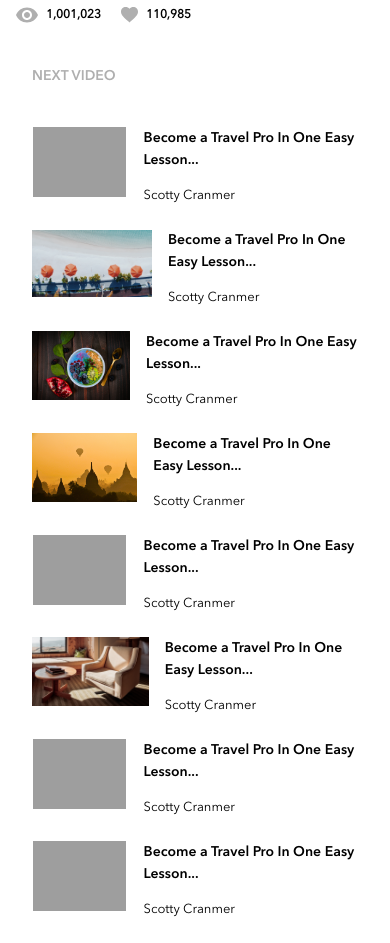
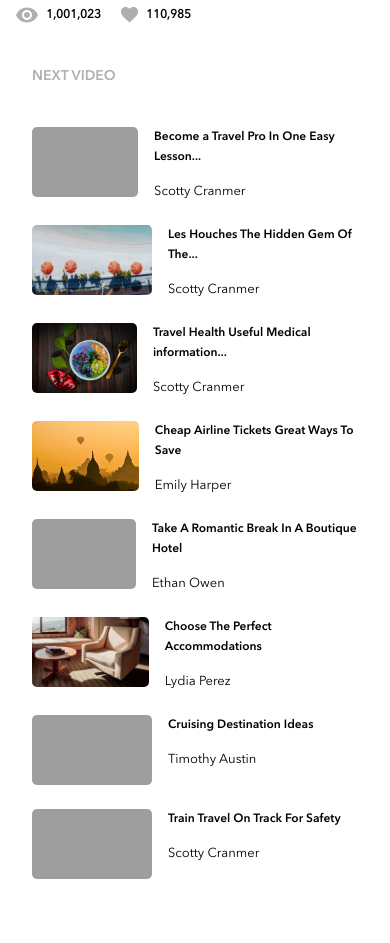
Before and after one commit to MiguelChiau/BrainFlix, a React app in the folder sprint-1/client/: page / in a window 390 px wide. Shown: the part 620-1563 px from the top of the page. After the commit the page ends 1523 px from the top, so only its background shows below. Built offline with nearby package versions, Linux system fonts and the light colour scheme.

Commit message:
next video section: mobile friendly

```diff
--- a/sprint-1/client/src/components/Aside.js
+++ b/sprint-1/client/src/components/Aside.js
@@ -14,82 +14,75 @@ function Aside() {
       <h2>NEXT VIDEO</h2>
 
       <div className="video-one">
-        <video poster={Video1} />
+        <video poster={Video1} className="video-next" />
+
         <div>
-          <p className="video-one__title">
+          <p className="video-title">
             Become a Travel Pro In One Easy Lesson...
           </p>
-          <p className="video-one__author">Scotty Cranmer </p>
+          <p className="video-author">Scotty Cranmer </p>
         </div>
       </div>
 
       <div className="video-two">
-        <video poster={Video2} />
+        <video poster={Video2} className="video-next" />
         <div>
-          <p className="video-one__title">
-            Become a Travel Pro In One Easy Lesson...
-          </p>
-          <p className="video-one__author">Scotty Cranmer </p>
+          <p className="video-title">Les Houches The Hidden Gem Of The...</p>
+          <p className="video-author">Scotty Cranmer </p>
         </div>
       </div>
 
       <div className="video-three">
-        <video poster={Video3} />
+        <video poster={Video3} className="video-next" />
         <div>
-          <p className="video-one__title">
-            Become a Travel Pro In One Easy Lesson...
+          <p className="video-title">
+            Travel Health Useful Medical information...
           </p>
-          <p className="video-one__author">Scotty Cranmer </p>
+          <p className="video-author">Scotty Cranmer </p>
         </div>
       </div>
 
       <div className="video-four">
-        <video poster={Video4} />
+        <video poster={Video4} className="video-next" />
         <div>
-          <p className="video-one__title">
-            Become a Travel Pro In One Easy Lesson...
+          <p className="video-title">
+            Cheap Airline Tickets Great Ways To Save
           </p>
-          <p className="video-one__author">Scotty Cranmer </p>
+          <p className="video-author">Emily Harper </p>
         </div>
       </div>
 
       <div className="video-five">
-        <video poster={Video5} />
+        <video poster={Video5} className="video-next" />
         <div>
-          <p className="video-one__title">
-            Become a Travel Pro In One Easy Lesson...
+          <p className="video-title">
+            Take A Romantic Break In A Boutique Hotel
           </p>
-          <p className="video-one__author">Scotty Cranmer </p>
+          <p className="video-author">Ethan Owen </p>
         </div>
       </div>
 
       <div className="video-six">
-        <video poster={Video6} />
+        <video poster={Video6} className="video-next" />
         <div>
-          <p className="video-one__title">
-            Become a Travel Pro In One Easy Lesson...
-          </p>
-          <p className="video-one__author">Scotty Cranmer </p>
+          <p className="video-title">Choose The Perfect Accommodations</p>
+          <p className="video-author">Lydia Perez</p>
         </div>
       </div>
 
       <div className="video-seven">
-        <video poster={Video7} />
+        <video poster={Video7} className="video-next" />
         <div>
-          <p className="video-one__title">
-            Become a Travel Pro In One Easy Lesson...
-          </p>
-          <p className="video-one__author">Scotty Cranmer </p>
+          <p className="video-title">Cruising Destination Ideas</p>
+          <p className="video-author">Timothy Austin</p>
         </div>
       </div>
 
       <div className="video-eight">
-        <video poster={Video8} />
+        <video poster={Video8} className="video-next" />
         <div>
-          <p className="video-one__title">
-            Become a Travel Pro In One Easy Lesson...
-          </p>
-          <p className="video-one__author">Scotty Cranmer </p>
+          <p className="video-title">Train Travel On Track For Safety</p>
+          <p className="video-author">Scotty Cranmer</p>
         </div>
       </div>
     </div>
--- a/sprint-1/client/src/styles/partials/_aside.scss
+++ b/sprint-1/client/src/styles/partials/_aside.scss
@@ -10,148 +10,39 @@
     font-size: 14px;
     line-height: 22px;
   }
+}
 
-  video {
+.video-next {
   display: block;
+  object-fit: fill;
   width: 120px;
   height: 70px;
   margin-right: 16px;
-  }
+  border-radius: 5px;
 }
 
-.video-one {
+.video-one,
+.video-two,
+.video-three,
+.video-four,
+.video-five,
+.video-six,
+.video-seven,
+.video-eight {
   display: flex;
   margin-bottom: 24px;
   padding-left: 0px;
+}
 
-  &__title {
+.video-title {
   font-family: AvenirDemi;
-    font-size: 14px;
-    line-height: 22px;
+  font-size: 12px;
+  line-height: 20px;
   margin-bottom: 16px;
 }
-  &__author {
+
+.video-author {
   font-family: AvenirRegular;
   font-size: 13px;
   line-height: 18px;
 }
-}
-
-.video-two {
-  display: flex;
-  margin-bottom: 24px;
-
-  &__title {
-    font-family: AvenirDemi;
-    font-size: 14px;
-    line-height: 22px;
-    margin-bottom: 16px;
-  }
-  &__author {
-    font-family: AvenirRegular;
-    font-size: 13px;
-    line-height: 18px;
-  }
-}
-
-.video-three {
-  display: flex;
-  margin-bottom: 24px;
-
-  &__title {
-    font-family: AvenirDemi;
-    font-size: 14px;
-    line-height: 22px;
-    margin-bottom: 16px;
-  }
-  &__author {
-    font-family: AvenirRegular;
-    font-size: 13px;
-    line-height: 18px;
-  }
-}
-
-.video-four {
-  display: flex;
-  margin-bottom: 24px;
-
-  &__title {
-    font-family: AvenirDemi;
-    font-size: 14px;
-    line-height: 22px;
-    margin-bottom: 16px;
-  }
-  &__author {
-    font-family: AvenirRegular;
-    font-size: 13px;
-    line-height: 18px;
-  }
-}
-
-.video-five {
-  display: flex;
-  margin-bottom: 24px;
-
-  &__title {
-    font-family: AvenirDemi;
-    font-size: 14px;
-    line-height: 22px;
-    margin-bottom: 16px;
-  }
-  &__author {
-    font-family: AvenirRegular;
-    font-size: 13px;
-    line-height: 18px;
-  }
-}
-
-.video-six {
-  display: flex;
-  margin-bottom: 24px;
-
-  &__title {
-    font-family: AvenirDemi;
-    font-size: 14px;
-    line-height: 22px;
-    margin-bottom: 16px;
-  }
-  &__author {
-    font-family: AvenirRegular;
-    font-size: 13px;
-    line-height: 18px;
-  }
-}
-
-.video-seven {
-  display: flex;
-  margin-bottom: 24px;
-
-  &__title {
-    font-family: AvenirDemi;
-    font-size: 14px;
-    line-height: 22px;
-    margin-bottom: 16px;
-  }
-  &__author {
-    font-family: AvenirRegular;
-    font-size: 13px;
-    line-height: 18px;
-  }
-}
-
-.video-eight {
-  display: flex;
-  margin-bottom: 24px;
-
-  &__title {
-    font-family: AvenirDemi;
-    font-size: 14px;
-    line-height: 22px;
-    margin-bottom: 16px;
-  }
-  &__author {
-    font-family: AvenirRegular;
-    font-size: 13px;
-    line-height: 18px;
-  }
-}
```
Also changed, not shown: sprint-1/client/src/styles/app.css, 1 other file. Lines whose indentation alone changed are shown as unchanged.
